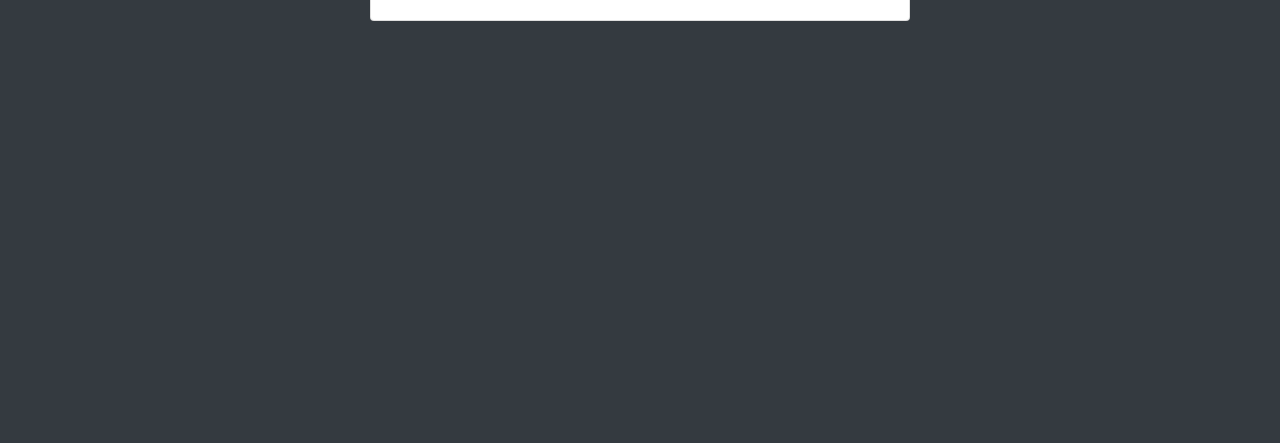
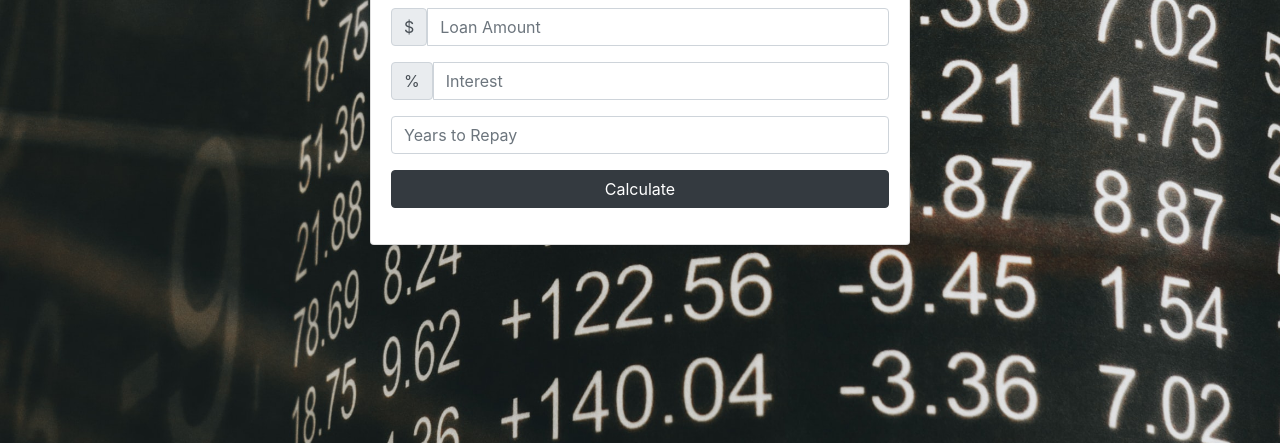
Before and after one commit to dzhambov/Loan_Calculator, a plain HTML site: page index.html in a window 1280 px wide. Shown: the part 357-800 px from the top of the page. Drawn offline with nearby package versions, Linux system fonts and the light colour scheme.

Commit message:
add background image.

```diff
--- a/index.html
+++ b/index.html
@@ -10,6 +10,14 @@
   <link rel="stylesheet" href="https://stackpath.bootstrapcdn.com/bootstrap/4.3.1/css/bootstrap.min.css"
     integrity="sha384-ggOyR0iXCbMQv3Xipma34MD+dH/1fQ784/j6cY/iJTQUOhcWr7x9JvoRxT2MZw1T" crossorigin="anonymous">
   <style>
+    body {
+      background: url("img/numbers.jpg") no-repeat center center/cover;
+    }
+
+    .container {
+      margin-top: 14rem;
+    }
+
     #loading,
     #results {
       display: none;
```
Also changed, not shown: img/numbers.jpg (added), 1 other file.
